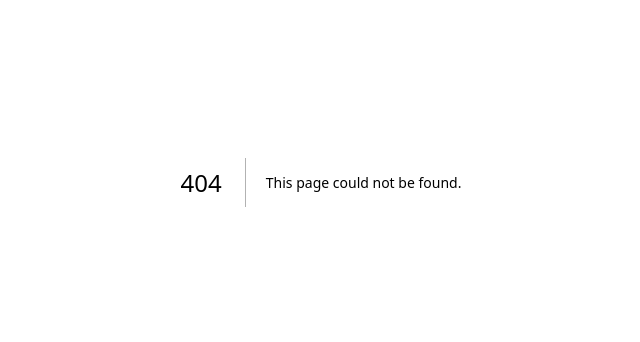
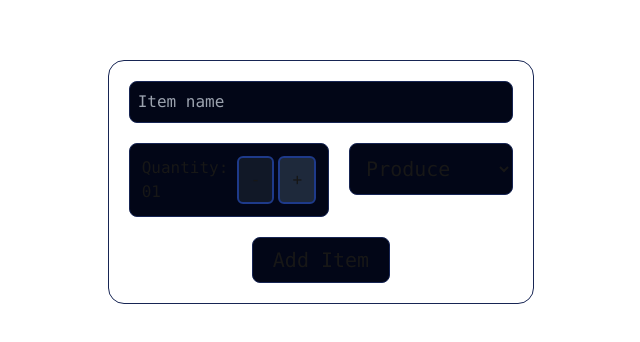
Before and after one commit to EthenM/cprg306-assignments, a Next.js app: page /week-5 in a window 1280 px wide. Before the commit this address had no page. Shown: the part 218-560 px from the top of the page, without its empty margins (319-959 px from the left). Built offline with nearby package versions, Linux system fonts and the light colour scheme.

Commit message:
week 5 assignment completed

```diff
--- a/app/page.js
+++ b/app/page.js
@@ -15,6 +15,8 @@ export default function Home() {
         <li><Link href="./week-3">Week-3 Assignment</Link></li>
 
         <li><Link href="./week-4">Week-4 Assignment</Link></li>
+
+        <li><Link href="./week-5">Week-5 Assignment</Link></li>
       </ul>
     </main>
   );
--- /dev/null
+++ b/app/week-5/new-item.js
@@ -0,0 +1,197 @@
+"use client"
+
+import { useState } from "react";
+
+export default function NewItem() {
+
+    /**
+     * A category that the user can choose.\
+     * \
+     * To be used in the {@link CATEGORIES|categories} enum
+     *
+     * @typedef {Object} Category
+     * @property {Number} val A numbered key to determine what the user has chosen.
+     * @property {String} text The text value of the category to display to the screen
+     */
+
+    /**
+     * An enum of {@link Category|category} the items could be
+     * @enum {Category}
+     */
+    const CATEGORIES = Object.freeze({
+        "PRODUCE": {val: 0, text: "Produce"},
+        "DAIRY": {val: 1, text: "Dairy"},
+        "BAKERY": {val: 2, text: "Bakery"},
+        "MEAT": {val: 3, text: "Meat"},
+        "FROZEN_FOODS": {val: 4, text: "Frozen Foods"},
+        "CANNED_GOODS": {val: 5, text: "Canned Goods"},
+        "DRY_GOODS": {val: 6, text: "Dry Goods"},
+        "BEVERAGES": {val: 7, text: "Beverages"},
+        "SNACKS": {val: 8, text: "Snacks"},
+        "HOUSEHOLD": {val: 9, text: "Household"},
+        "OTHER": {val: 10, text: "Other"}
+      })
+
+
+    //assign the defaults
+    const defaultName = "";
+    const defualtQuantity = 1;
+    /**
+     * @type {Category}
+     */
+    const defaultCategory = CATEGORIES.PRODUCE;
+
+    //set up the state varaibles
+    const [quantity, setQuantity] = useState(defualtQuantity);
+    const [name, setName] = useState(defaultName);
+    const [category, setCategory] = useState(defaultCategory);
+
+    //#region Category Functions
+
+    /**
+     * Handles changes in the category select input
+     * @param {Event} event
+     */
+    const HandleCategorySelectChange = (event) => {
+
+        const categoryChosen = Object.keys(CATEGORIES)[event.target.value]
+
+        setCategory(CATEGORIES[categoryChosen])
+    }
+
+    //#endregion
+
+
+    //#region Quantity Functions
+
+    const increment = () => {
+        if (quantity < 20) {
+            setQuantity(quantity + 1);
+        }
+    }
+
+    const decrement = () => {
+        if (quantity > 1) {
+            setQuantity(quantity - 1);
+        }
+    }
+
+    //#endregion
+
+
+    //#region Button Styles
+
+    /**
+     * Default styling for buttons on the page.
+     */
+    const buttonStyles = "bg-slate-800 hover:bg-slate-600 active:bg-slate-400 px-3 rounded-md border-2 border-blue-900 focus:border-blue-500";
+
+    /**
+     * default styling for disabled buttons on the page.
+     */
+    const buttonDisabled = "bg-gray-900 px-3 rounded-md border-2 border-blue-900 hover:cursor-not-allowed focus:border-blue-500";
+
+    let incrementButtonStyles = quantity >= 20 ? buttonDisabled : buttonStyles;
+    let decrementButtonStyles = quantity <= 1 ? buttonDisabled : buttonStyles;
+
+    //#endregion
+
+
+    //#region General Items
+
+    /**
+     * Stores information about items added to the shopping list
+     *
+     * @typedef {Object} Item
+     * @property {String} name The name of the item
+     * @property {Number} quantity The number of this item needed
+     * @property {category} category The category the item belongs to
+     */
+
+    /**
+     * Handles the submission of the form
+     * @param {Event} event
+     */
+    const handleSubmit = (event) => {
+        event.preventDefault();
+
+        //The input thinks it's not empty, even if an empty string is entered,
+        //so it needs to be double checked here.
+        if (name === "") {
+            alert("The Name cannot be empty.")
+        } else {
+            /** @type {Item} */
+            const item = {
+                name: name,
+                quantity: quantity,
+                category: category
+            };
+
+            console.dir(item);
+            alert("Added a new item:\n" + "Name: " + name + "\nQuantity: " + quantity + "\nCategory: " + category.text);
+
+            //reset the state variables
+            setName(defaultName);
+            setQuantity(defualtQuantity);
+            setCategory(defaultCategory);
+        }
+
+    }
+
+    //#endregion
+
+    return (
+        <form className="flex flex-col gap-5 w-1/3 border border-blue-950 rounded-2xl p-5">
+
+            {/* Name */}
+            <div>
+                <input required
+                    type="text"
+                    placeholder="Item name"
+                    value={name}
+                    onChange={(event) => setName(event.target.value)}
+                    className="p-2 bg-slate-950 border-blue-950 border rounded-lg w-full focus:bg-slate-800"
+                />
+            </div>
+
+
+            <div className="flex gap-5 justify-between">
+
+                {/* Quantity */}
+                <div className="bg-slate-950 border-blue-950 border rounded-lg size-fit p-3 flex gap-2">
+                    <div>
+                        <p>Quantity: {quantity.toString().padStart(2, "0")}</p>
+                    </div>
+                    <div className="flex gap-1">
+                        <button type="button" onClick={decrement} className={decrementButtonStyles}>-</button>
+                        <button type="button" onClick={increment} className={incrementButtonStyles}>+</button>
+                    </div>
+                </div>
+
+
+                {/* Category */}
+                <div>
+                    <select
+                        value={category.val}
+                        // The value in the event will be val. this is a 0 based index of the category in the enum.
+                        onChange={HandleCategorySelectChange}
+                        className="p-3 bg-slate-950 border-blue-950 border rounded-lg w-full text-xl focus:bg-slate-800"
+                    >
+                        {/* Map the category keys, and create an option for each. */}
+                        {Object.keys(CATEGORIES).map(category => <option value={CATEGORIES[category].val} key={CATEGORIES[category].val}>{CATEGORIES[category].text}</option>)}
+                    </select>
+
+                </div>
+
+            </div>
+
+
+            <div className="flex justify-center">
+                <button
+                    className="border rounded-lg border-blue-950 bg-slate-950 hover:bg-slate-900 active:bg-slate-800 py-2 px-5 text-xl"
+                    type="submit"
+                    onClick={handleSubmit}>Add Item</button>
+            </div>
+        </form>
+    );
+}
--- /dev/null
+++ b/app/week-5/page.js
@@ -0,0 +1,14 @@
+import NewItem from "./new-item";
+
+export const metadata = {
+    title: "CPRG 306: Shopping List",
+    description: "A shopping list where you can add new items"
+}
+
+export default function Page() {
+    return (
+        <main className="font-mono flex justify-center items-center h-screen">
+            <NewItem/>
+        </main>
+    );
+}
```
